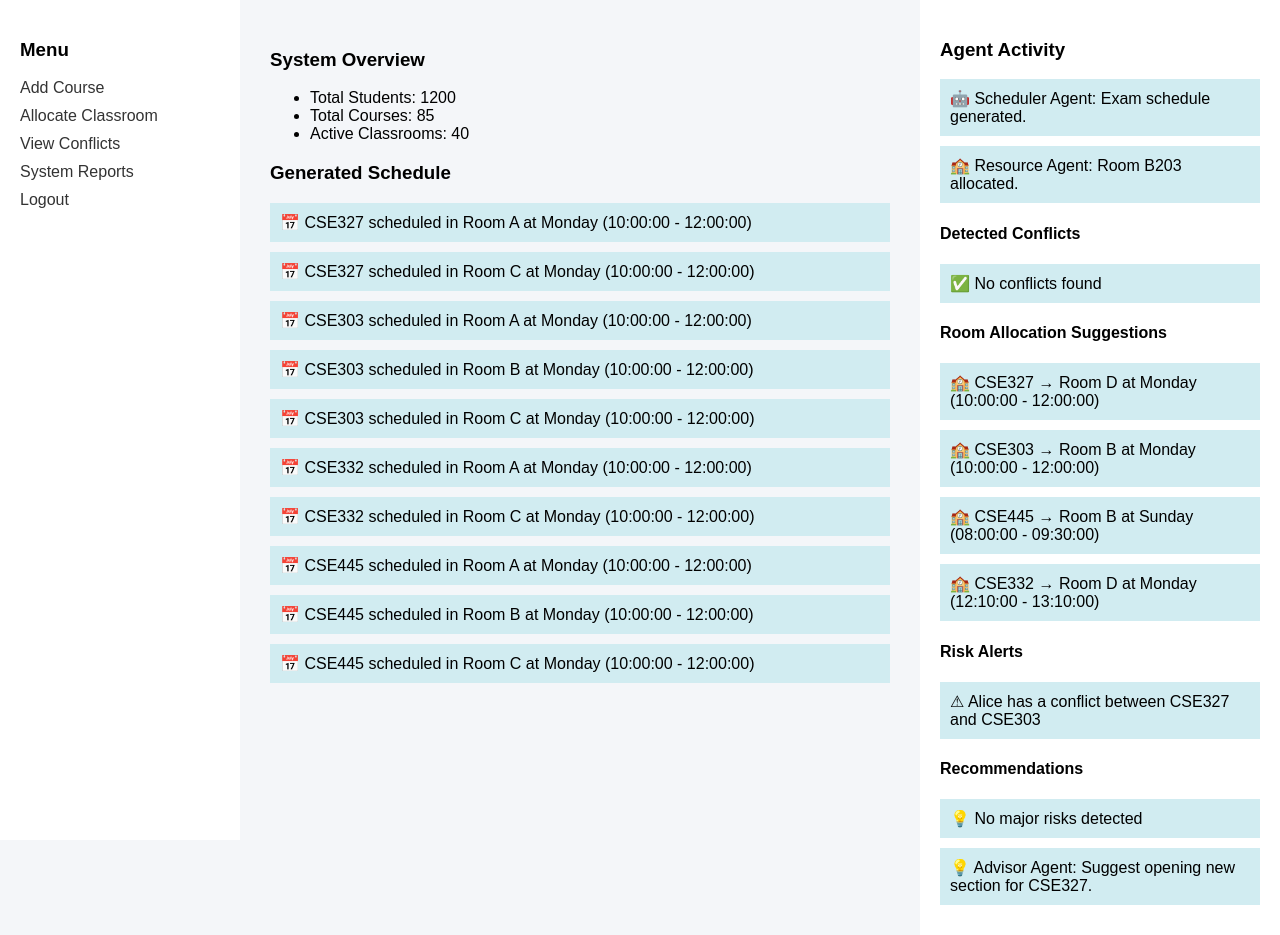
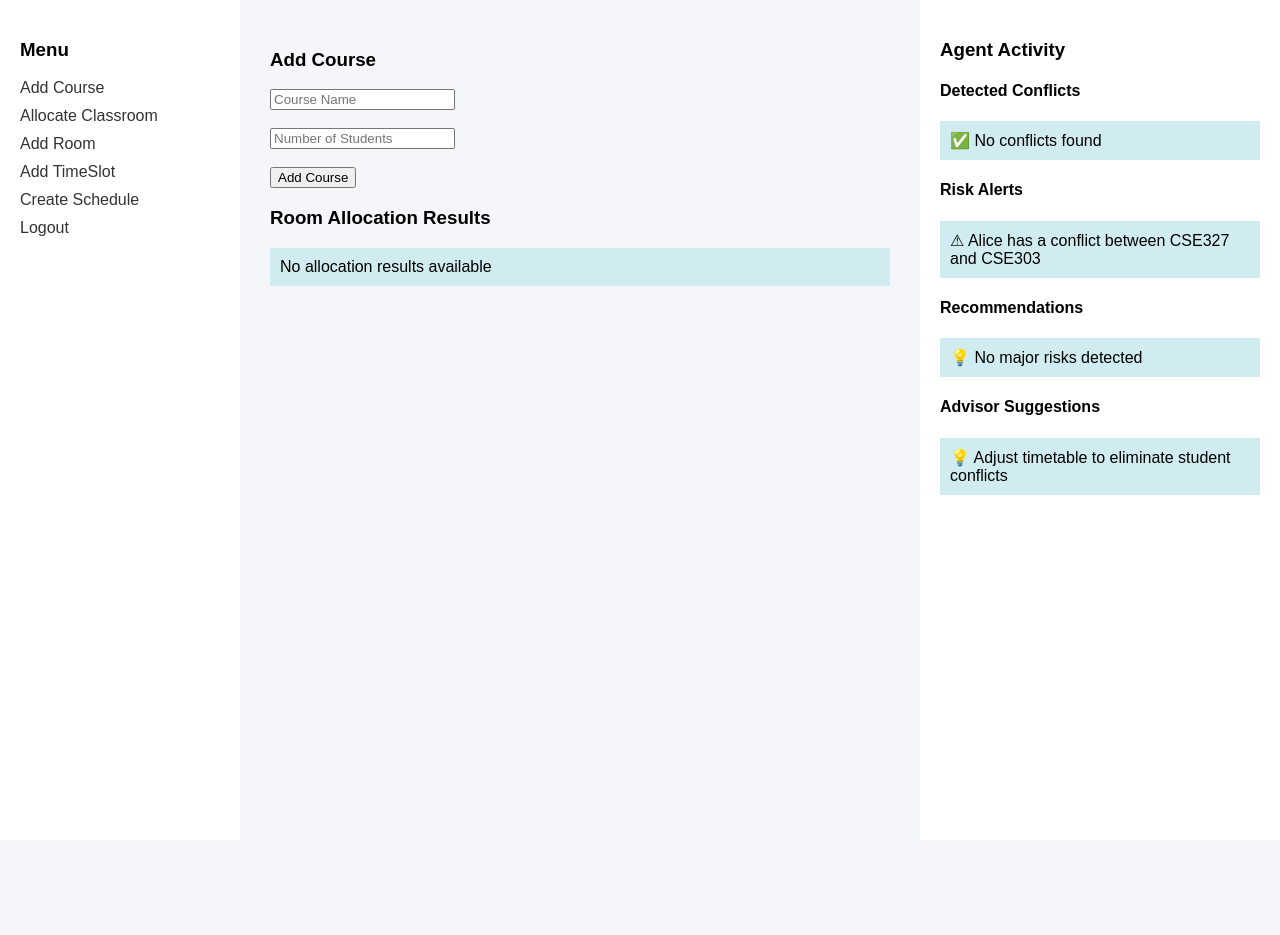
Before and after one commit to susree3-2/University_Management_System, a Django app: page /admin-dashboard/?action=add_course in a window 1280 px wide. Shown: the part 98-1033 px from the top of the page. After the commit the page ends 593 px from the top, so only its background shows below. Run offline with Django 5.2, Linux system fonts and the light colour scheme; data comes from the database, SQL or seed files in the repository; both versions use the stored data as it was after the commit.

Commit message:
Modified URLs

```diff
--- a/backend/backend/urls.py
+++ b/backend/backend/urls.py
@@ -16,7 +16,7 @@ Including another URLconf
 """
 from django.contrib import admin
 from django.urls import path
-from core.views import index, student, faculty, admin_dashboard
+from core.views import index, student, faculty, admin_dashboard, add_course, allocate_classroom,add_room, add_timeslot, create_schedule, logout_view
 
 urlpatterns = [
     path('admin/', admin.site.urls),
@@ -24,6 +24,12 @@ urlpatterns = [
     path('student/', student),
     path('faculty/', faculty),
     path('admin-dashboard/', admin_dashboard),
+    path('add-course/', add_course, name='add_course'),
+    path('allocate-classroom/', allocate_classroom, name='allocate_classroom'),
+    path('add-room/', add_room, name='add_room'),
+    path('add-timeslot/', add_timeslot, name='add_timeslot'),
+    path('create-schedule/', create_schedule, name='create_schedule'),
+    path('logout/', logout_view, name='logout'),
 ]
 
 from django.conf import settings
--- a/backend/core/agents/resource_agent.py
+++ b/backend/core/agents/resource_agent.py
@@ -53,6 +53,10 @@ class ResourceAllocationAgent:
                         if not best_room or room.capacity < best_room.capacity:
                             best_room = room
             if best_room:
+                #  UPDATE DATABASE
+                schedule.room = best_room
+                schedule.save()
+
                 allocations.append(
                 f"{course.name} → {best_room.name} at {timeslot}"
             )
--- a/backend/core/agents/scheduler.py
+++ b/backend/core/agents/scheduler.py
@@ -44,39 +44,3 @@ class SchedulerAgent:
 
         # Remove duplicate messages
         return list(set(conflicts))
-
-    def generate_schedule(self, courses, rooms, timeslots):
-        """
-    Generate schedule for courses
-
-    Logic:
-    - Assign each course a room and timeslot
-    - Avoid conflicts
-    - Respect room capacity
-    """
-        generated = []
-        for course in courses:
-            assigned = False
-            for timeslot in timeslots:
-                for room in rooms:
-                    # Check capacity
-                    if room.capacity >= course.students:
-                        conflict = False
-                        # Check if room already booked
-                        for s in self.schedules:
-                            if s.room == room and s.timeslot == timeslot:
-                                conflict = True
-                                break
-                            if not conflict:
-                                generated.append(
-                                    f"{course.name} scheduled in {room.name} at {timeslot}"
-                                )
-                                assigned = True
-                                break
-                if assigned:
-                    break
-            if not assigned:
-                generated.append(
-                    f"Could not schedule {course.name}"
-                )
-        return generated
--- a/backend/core/views.py
+++ b/backend/core/views.py
@@ -1,8 +1,10 @@
 from django.shortcuts import render
 from .models import Course, Room, Schedule, TimeSlot,Student, Enrollment
-from .agents.scheduler import SchedulerAgent                     # import the agent
+from .agents.scheduler import SchedulerAgent                        # import the agent
 from .agents.resource_agent import ResourceAllocationAgent
 from .agents.risk_agent import RiskDetectorAgent
+from .agents.advisor_agent import AdvisorAgent
+from django.shortcuts import redirect
 
 
 def index(request):
@@ -16,6 +18,7 @@ def faculty(request):
     return render(request, 'faculty.html')
 
 def admin_dashboard(request):
+    action = request.GET.get('action')
     # Get all schedules from database
     schedules = Schedule.objects.all()
     courses = Course.objects.all()
@@ -30,22 +33,99 @@ def admin_dashboard(request):
     # Detect conflicts
     conflicts = scheduler.detect_conflicts()
 
-    #  generate schedule
-    generated_schedule = scheduler.generate_schedule(courses, rooms, timeslots)
+
 
     # Resource Allocation Agent
-    resource_agent = ResourceAllocationAgent(courses, rooms, schedules)
-    allocations = resource_agent.assign_rooms()
+    allocations = request.session.pop('allocations', [])
 
     risk_agent = RiskDetectorAgent(students, enrollments, schedules)
     risks = risk_agent.detect_risks()
     recommendations = risk_agent.recommendations()
 
+    advisor = AdvisorAgent(conflicts, allocations, risks)
+    advice = advisor.generate_advice()
+
     # Send conflicts to template
     return render(request, 'admin.html', {
+        'action': action,
         'conflicts': conflicts,
         'allocations': allocations,
-        'generated_schedule': generated_schedule,
         'risks': risks,
-        'recommendations': recommendations
+        'recommendations': recommendations,
+        'advice': advice,
+        'rooms': rooms,
+        'courses': courses,
+        'timeslots': timeslots
     })
+
+def add_course(request):
+    if request.method == "POST":
+        name = request.POST.get('name')
+        students = request.POST.get('students')
+
+        if name and students:
+            Course.objects.create(
+                name=name,
+                students=int(students)
+            )
+
+    return redirect('/admin-dashboard/')
+
+def allocate_classroom(request):
+    schedules = Schedule.objects.all()
+    rooms = Room.objects.all()
+    courses = Course.objects.all()
+
+    agent = ResourceAllocationAgent(courses, rooms, schedules)
+    allocations = agent.assign_rooms()
+
+    # STORE results in session
+    request.session['allocations'] = allocations
+
+    return redirect('/admin-dashboard/')
+
+def add_room(request):
+    if request.method == 'POST':
+        name = request.POST.get('name')
+        capacity = request.POST.get('capacity')
+
+        Room.objects.create(
+            name=name,
+            capacity=capacity
+        )
+
+    return redirect('/admin-dashboard/')
+
+def add_timeslot(request):
+    if request.method == 'POST':
+        day = request.POST.get('day')
+        start_time = request.POST.get('start_time')
+        end_time = request.POST.get('end_time')
+
+        TimeSlot.objects.create(
+            day=day,
+            start_time=start_time,
+            end_time=end_time
+        )
+
+    return redirect('/admin-dashboard/')
+
+def create_schedule(request):
+    if request.method == "POST":
+        course_id = request.POST.get('course_id')
+        timeslot_id = request.POST.get('timeslot_id')
+
+        course = Course.objects.get(id=course_id)
+        timeslot = TimeSlot.objects.get(id=timeslot_id)
+
+        # Create schedule WITHOUT room (AI will assign later)
+        Schedule.objects.create(
+            course=course,
+            timeslot=timeslot,
+            room=Room.objects.first()  # temporary room (will be fixed by AI)
+        )
+
+    return redirect('/admin-dashboard/')
+
+def logout_view(request):
+    return redirect('/')
--- a/backend/templates/admin.html
+++ b/backend/templates/admin.html
@@ -59,50 +59,115 @@ margin:10px 0;
 
 <div class="menu">
 <h3>Menu</h3>
-<a href="#">Add Course</a>
-<a href="#">Allocate Classroom</a>
-<a href="#">View Conflicts</a>
-<a href="#">System Reports</a>
-<a href="#">Logout</a>
+<a href="/admin-dashboard/?action=add_course">Add Course</a>
+<a href="/allocate-classroom/">Allocate Classroom</a>
+<a href="/admin-dashboard/?action=add_room">Add Room</a>
+<a href="/admin-dashboard/?action=add_timeslot">Add TimeSlot</a>
+<a href="/admin-dashboard/?action=create_schedule">Create Schedule</a>
+<a href="/logout/">Logout</a>
 </div>
 
 <div class="content">
 
+{% if action == "add_course" %}
+
+<h3>Add Course</h3>
+
+<form method="POST" action="/add-course/">
+    {% csrf_token %}
+
+    <input type="text" name="name" placeholder="Course Name" required><br><br>
+
+    <input type="number" name="students" placeholder="Number of Students" required><br><br>
+
+    <button type="submit">Add Course</button>
+</form>
+{% elif action == "add_room" %}
+
+<h3>Add Room</h3>
+
+<form method="POST" action="/add-room/">
+    {% csrf_token %}
+
+    <input type="text" name="name" placeholder="Room Name" required><br><br>
+
+    <input type="number" name="capacity" placeholder="Capacity" required><br><br>
+
+    <button type="submit">Add Room</button>
+</form>
+
+{% elif action == "add_timeslot" %}
+
+<h3>Add TimeSlot</h3>
+
+<form method="POST" action="/add-timeslot/">
+    {% csrf_token %}
+
+    <input type="text" name="day" placeholder="Day (e.g. Monday)" required><br><br>
+
+    <input type="time" name="start_time" required><br><br>
+
+    <input type="time" name="end_time" required><br><br>
+
+    <button type="submit">Add TimeSlot</button>
+</form>
+
+{% elif action == "create_schedule" %}
+
+<h3>Create Schedule</h3>
+
+<form method="POST" action="/create-schedule/">
+    {% csrf_token %}
+
+    <label>Course:</label><br>
+    <select name="course_id" required>
+        {% for course in courses %}
+            <option value="{{ course.id }}">{{ course.name }}</option>
+        {% endfor %}
+    </select><br><br>
+
+    <label>TimeSlot:</label><br>
+    <select name="timeslot_id" required>
+        {% for t in timeslots %}
+            <option value="{{ t.id }}">{{ t }}</option>
+        {% endfor %}
+    </select><br><br>
+
+    <button type="submit">Create Schedule</button>
+</form>
+
+{% else %}
+
 <h3>System Overview</h3>
 
 <ul>
-<li>Total Students: 1200</li>
-<li>Total Courses: 85</li>
-<li>Active Classrooms: 40</li>
+<li>Total Students: {{ students|length }}</li>
+<li>Total Courses: {{ generated_schedule|length }}</li>
+<li>Active Classrooms: {{ allocations|length }}</li>
 </ul>
 
-<h3>Generated Schedule</h3>
+{% endif %}
 
-{% if generated_schedule %}
-    {% for item in generated_schedule %}
+<h3>Room Allocation Results</h3>
+
+{% if allocations %}
+    {% for alloc in allocations %}
         <div class="alert">
-            📅 {{ item }}
+            🏫 {{ alloc }}
         </div>
     {% endfor %}
 {% else %}
     <div class="alert">
-        No schedule generated
+        No allocation results available
     </div>
 {% endif %}
+
 
 </div>
 
 <div class="notifications">
 
 <h3>Agent Activity</h3>
-
-<div class="alert">
-🤖 Scheduler Agent: Exam schedule generated.
-</div>
-
-<div class="alert">
-🏫 Resource Agent: Room B203 allocated.
-</div>
 
 <!--  DYNAMIC CONFLICTS FROM AI AGENT -->
 <h4>Detected Conflicts</h4>
@@ -119,19 +184,7 @@ margin:10px 0;
     </div>
 {% endif %}
 
-<h4>Room Allocation Suggestions</h4>
 
-{% if allocations %}
-    {% for alloc in allocations %}
-        <div class="alert">
-            🏫 {{ alloc }}
-        </div>
-    {% endfor %}
-{% else %}
-    <div class="alert">
-        No allocation suggestions available
-    </div>
-{% endif %}
 
 <!-- ADD RISK ALERTS -->
 <h4>Risk Alerts</h4>
@@ -163,9 +216,19 @@ margin:10px 0;
     </div>
 {% endif %}
 
-<div class="alert">
-💡 Advisor Agent: Suggest opening new section for CSE327.
-</div>
+<h4>Advisor Suggestions</h4>
+
+{% if advice %}
+    {% for item in advice %}
+        <div class="alert">
+            💡 {{ item }}
+        </div>
+    {% endfor %}
+{% else %}
+    <div class="alert">
+        No suggestions available
+    </div>
+{% endif %}
 
 </div>
 
```
Also changed, not shown: admin.html (deleted, +0 -106 lines), faculty.html (deleted, +0 -96 lines), index.html (deleted, +0 -111 lines), student.html (deleted, +0 -138 lines), README.md, backend/db.sqlite3, background_image.jpg (deleted).
